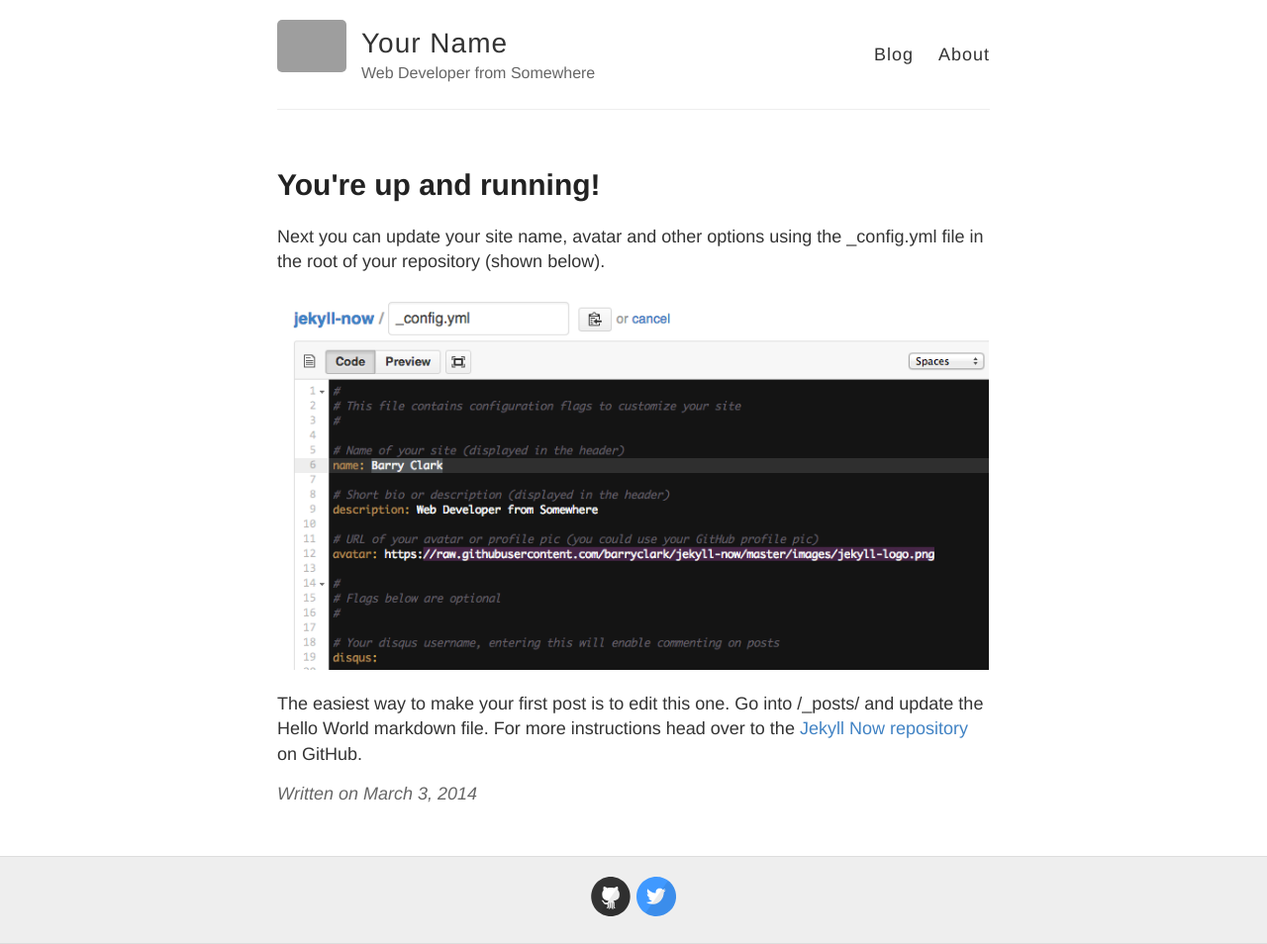
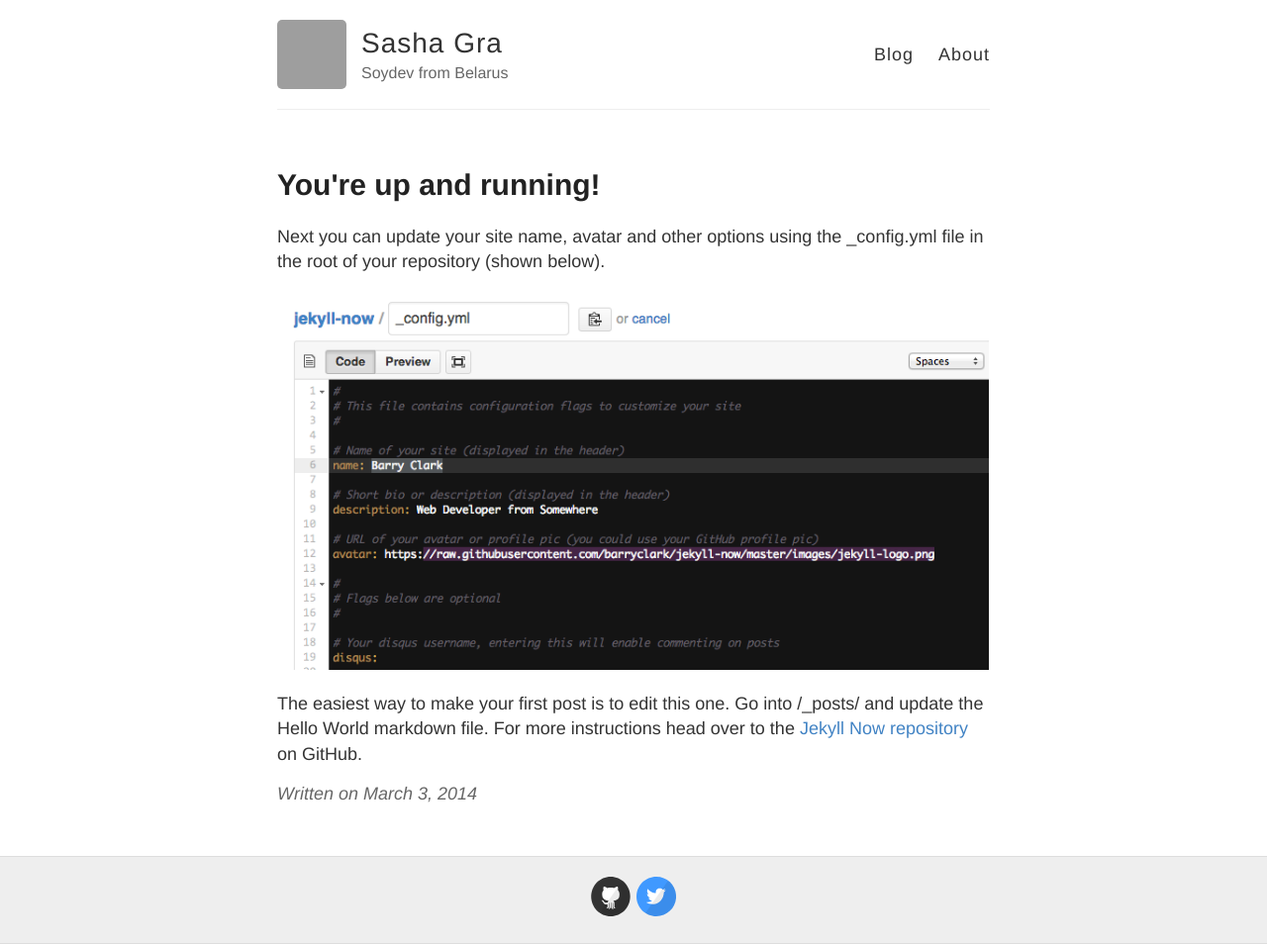
Before and after one commit to sashagra/sashagra.github.io, a Jekyll site: the page built from _posts/2014-3-3-Hello-World.md, in a window 1280 px wide. Shown: the whole page at 99% size. Built offline with Jekyll 4.4.1, drawn with Linux system fonts in a browser that asks for light colours; grey boxes are pictures that could not be loaded.

Commit message:
some settings

```diff
--- a/_config.yml
+++ b/_config.yml
@@ -3,13 +3,13 @@
 #
 
 # Name of your site (displayed in the header)
-name: Your Name
+name: Sasha Gra
 
 # Short bio or description (displayed in the header)
-description: Web Developer from Somewhere
+description: Soydev from Belarus
 
 # URL of your avatar or profile pic (you could use your GitHub profile pic)
-avatar: https://raw.githubusercontent.com/barryclark/jekyll-now/master/images/jekyll-logo.png
+avatar: https://avatars.githubusercontent.com/u/45414622?v=4
 
 #
 # Flags below are optional
@@ -21,12 +21,12 @@ footer-links:
   email:
   facebook:
   flickr:
-  github: barryclark/jekyll-now
+  github: sashagra
   instagram:
   linkedin:
   pinterest:
   rss: # just type anything here for a working RSS icon
-  twitter: jekyllrb
+  twitter: anexandro
   stackoverflow: # your stackoverflow profile, e.g. "users/50476/bart-kiers"
   youtube: # channel/<your_long_string> or user/<user-name>
   googleplus: # anything in your profile username that comes after plus.google.com/
@@ -41,7 +41,7 @@ google_analytics:
 
 # Your website URL (e.g. http://barryclark.github.io or http://www.barryclark.co)
 # Used for Sitemap.xml and your RSS feed
-url:
+url: https://sashagra.github.io/
 
 # If you're hosting your site at a Project repository on GitHub pages
 # (http://yourusername.github.io/repository-name)
```
